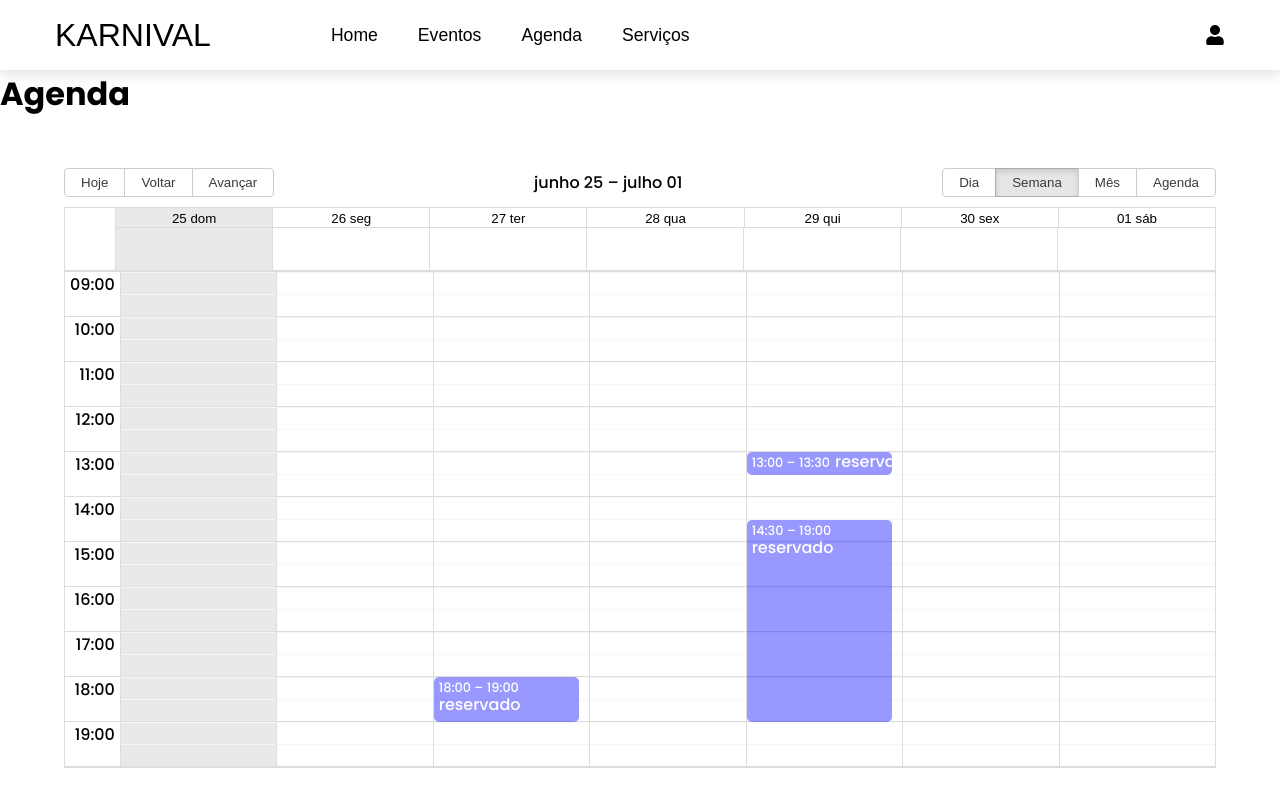
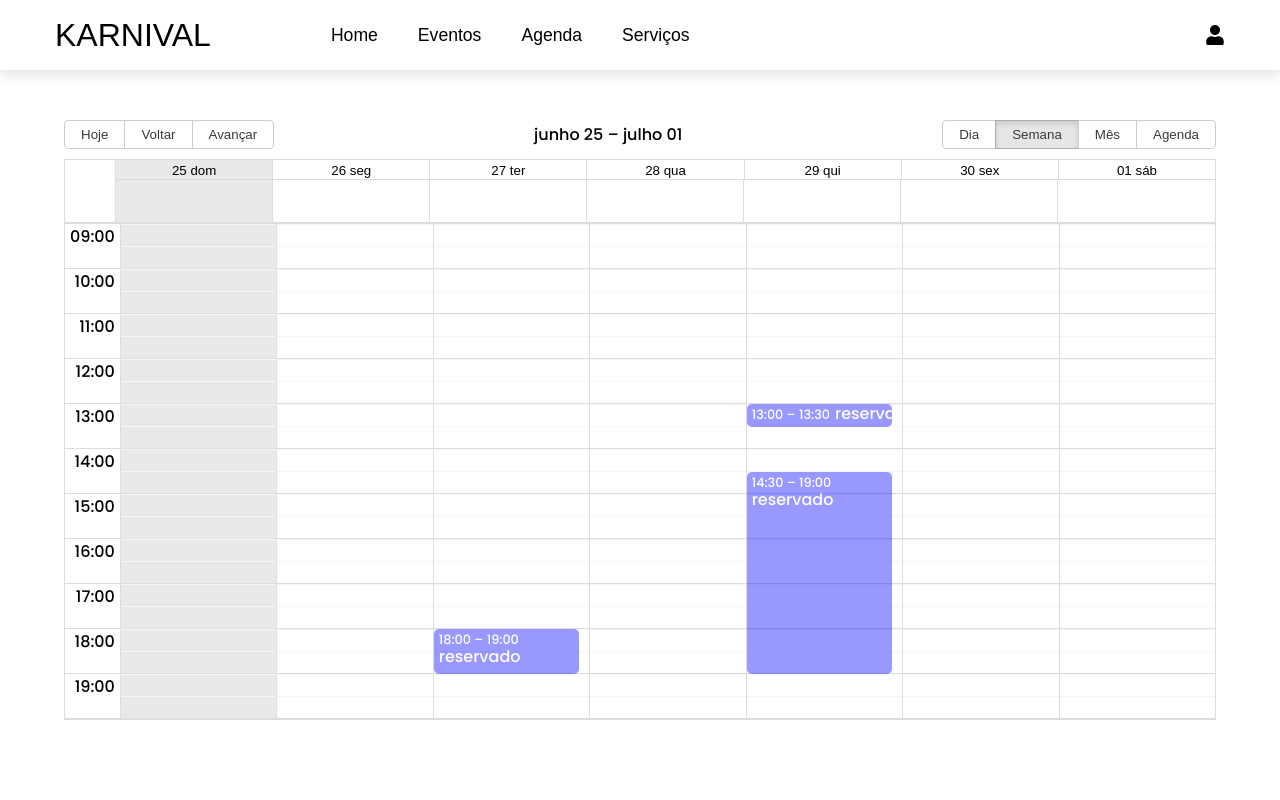
Before and after one commit to LuiisFernando/karnival-frontend, a Next.js app: page /agenda in a window 1280 px wide. Built offline with nearby package versions, Linux system fonts and the light colour scheme; a web font is replaced by a local one.

Commit message:
remove coment and h1

```diff
--- a/src/pages/agenda/index.tsx
+++ b/src/pages/agenda/index.tsx
@@ -133,20 +133,6 @@ export default function Agenda() {
         backgroundColor: isSunday ? 'rgba(181, 181, 181, 0.3)' : 'transparent'
       }
     };
-
-
-    // if (date.getDate() === 7 || date.getDate() === 6)
-    //   return {
-    //     className: 'special-day',
-    //     style: {
-    //       border: 'solid 3px ' + (date.getDate() === 7 ? '#faa' : '#afa'),
-    //       backgroundColor: 'red'
-    //     },
-    //   };
-    // else return {
-    //   style: {
-    //   }
-    // };
   };
 
   return (
@@ -154,9 +140,7 @@ export default function Agenda() {
     <Head>
       <title>Karnival: Agenda</title>
     </Head>
-      <h1>Agenda</h1>
       <div style={{ width: '100%', display: 'flex', alignItems: 'center', justifyContent: 'center', marginTop: 50 }}>
-
         <Calendar
           popup
           defaultView={defaultView}
```
